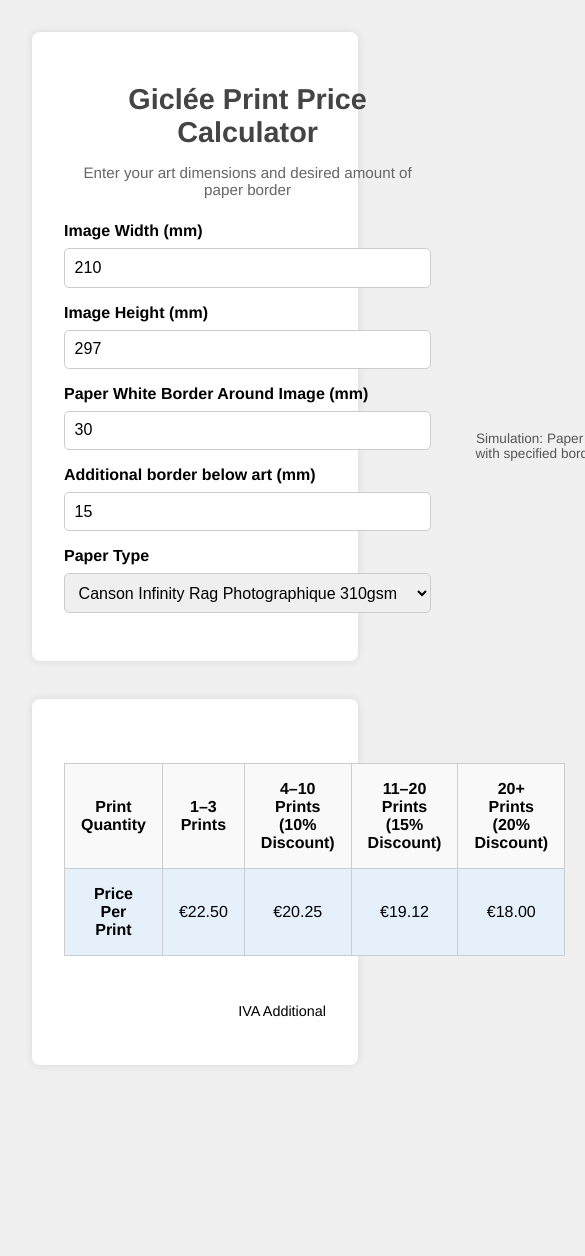
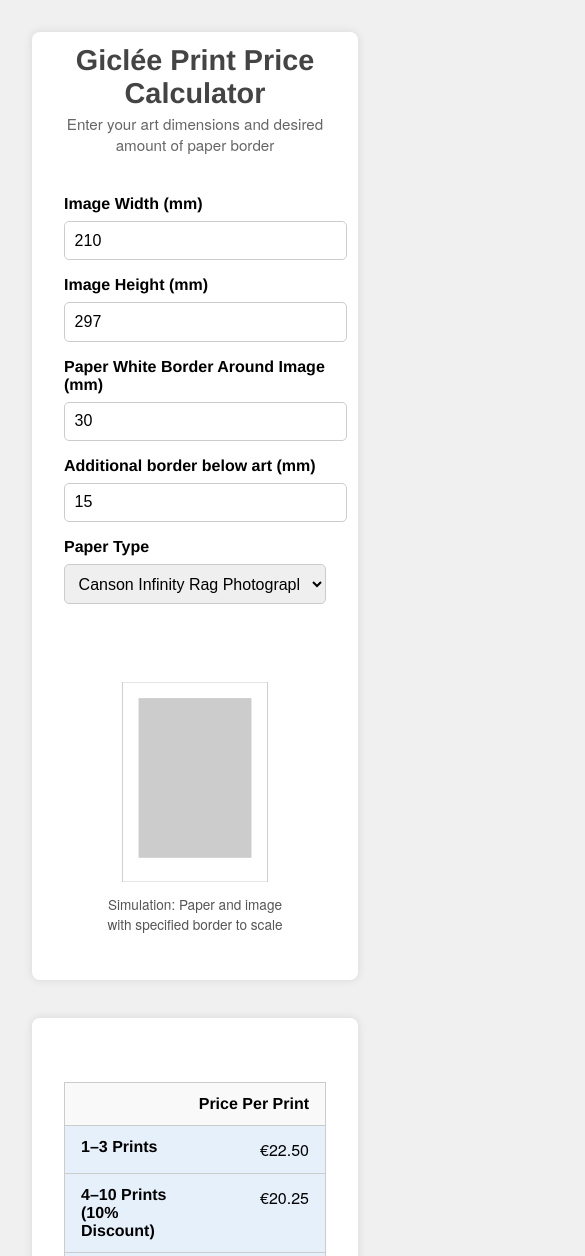
Before and after one commit to marktomaras/giclee-calculator, a plain HTML site: page index.html in a window 390 px wide. Shown: the top 1256 px of the page, 585 px wide, since content can reach past the window. Before the commit the page ends 1097 px from the top, so only its background shows below. Drawn offline with Linux system fonts and the light colour scheme.

Commit message:
Add files via upload

```diff
--- a/index.html
+++ b/index.html
@@ -1,10 +1,22 @@
 <!DOCTYPE html>
+
 <html lang="en">
 <head>
-  <meta charset="utf-8" />
-  <meta content="width=device-width, initial-scale=1.0" name="viewport" />
-  <title>Giclée Print Calculator</title>
+<meta charset="utf-8"/>
+<meta content="width=device-width, initial-scale=1.0" name="viewport"/>
+<title>
+   Giclée Print Calculator
+  </title>
 <style>
+   @font-face {
+      font-family: 'Helvetica Neue';
+      src: local('Helvetica Neue'), local('HelveticaNeue');
+    }
+    @font-face {
+      font-family: 'Helvetica Neue Light';
+      src: local('Helvetica Neue Light'), local('HelveticaNeue-Light');
+      font-weight: 300;
+    }
     body {
       font-family: 'Helvetica Neue', Arial, sans-serif;
       background-color: #f0f0f0;
@@ -59,8 +71,7 @@
       font-weight: bold;
       margin-bottom: 0.5rem;
     }
-    input[type="number"],
-    select {
+    input[type="number"], select {
       padding: 0.6rem;
       font-size: 1rem;
       border: 1px solid #ccc;
@@ -71,12 +82,13 @@
       width: 100%;
       border-collapse: collapse;
       margin-top: 2rem;
+      font-family: 'Helvetica Neue', Arial, sans-serif;
     }
-    .discount-table th,
-    .discount-table td {
+    .discount-table th, .discount-table td {
       border: 1px solid #ccc;
       padding: 1rem;
       text-align: center;
+      vertical-align: middle;
     }
     .discount-table th {
       background-color: #f9f9f9;
@@ -84,84 +96,280 @@
     .discount-table td {
       background-color: #e6f0fa;
     }
+    .discount-table th:not(:first-child) {
+      font-family: 'Helvetica Neue Light', Arial, sans-serif;
+      font-weight: 300;
+    }
+    input[type=number]::-webkit-inner-spin-button,
+    input[type=number]::-webkit-outer-spin-button {
+      -webkit-appearance: none;
+      margin: 0;
+    }
+    input[type=number] {
+      -moz-appearance: textfield;
+    }
+
+@media (max-width: 600px) {
+  .form-row {
+    flex-direction: column;
+  }
+  .form-group {
+    width: 100%;
+  }
+  input[type="number"], select {
+    width: 100%;
+  }
+}
+
+
+@media (max-width: 600px) {
+  .calculator {
+    flex-direction: column;
+  }
+  .form-row {
+    flex-direction: column;
+  }
+  .form-group {
+    width: 100%;
+  }
+  input[type="number"], select {
+    width: 100%;
+  }
+  #previewContainer {
+    order: 3;
+    margin-top: 8mm;
+  }
+}
+
+
+@media (max-width: 600px) {
+  .discount-table {
+    display: grid;
+    grid-template-columns: 1fr 1fr;
+    gap: 0.5rem;
+    width: 100%;
+    border-collapse: separate;
+    border-spacing: 0;
+  }
+  .discount-table thead,
+  .discount-table tbody,
+  .discount-table tr {
+    display: contents;
+  }
+  .discount-table th,
+  .discount-table td {
+    border: 1px solid #ccc;
+    padding: 1rem;
+    text-align: center;
+    background: #e6f0fa;
+  }
+  .discount-table th:first-child,
+  .discount-table td:first-child {
+    background: #f9f9f9;
+    font-weight: bold;
+  }
+}
+
+
+@media (max-width: 600px) {
+  .discount-table {
+    width: 100%;
+    border-collapse: collapse;
+    display: block;
+  }
+  .discount-table thead {
+    display: none;
+  }
+  .discount-table tbody tr {
+    display: block;
+    margin-bottom: 1rem;
+    border: 1px solid #ccc;
+    background: #e6f0fa;
+  }
+  .discount-table td {
+    display: flex;
+    justify-content: space-between;
+    padding: 0.75rem 1rem;
+    border: none;
+    border-bottom: 1px solid #ccc;
+  }
+  .discount-table td:last-child {
+    border-bottom: none;
+  }
+  .discount-table td:before {
+    content: attr(data-label);
+    font-weight: bold;
+    flex-basis: 50%;
+    text-align: left;
+  }
+}
+
 </style>
 </head>
 <body>
 <div class="calculator">
 <div class="form-area">
-      <h1>Giclée Print Price Calculator</h1>
-      <p class="subtitle">Enter your art dimensions and desired amount of paper border</p>
+<h1 style="text-align: center; margin-top: -20px; margin-bottom: 0.2rem; width: 100%;">
+     Giclée Print Price Calculator
+    </h1>
+<p class="subtitle" style="text-align: center; margin-top: 0; margin-bottom: 2.5rem; width: 100%;">
+     Enter your art dimensions and desired amount of paper border
+    </p>
 <div class="form-row">
 <div class="form-group">
-          <label for="imgWidth">Image Width (mm)</label>
-          <input id="imgWidth" type="number" value="210" />
+<label for="imgWidth">
+       Image Width (mm)
+      </label>
+<input id="imgWidth" type="number" value="210"/>
 </div>
 <div class="form-group">
-          <label for="imgHeight">Image Height (mm)</label>
-          <input id="imgHeight" type="number" value="297" />
+<label for="imgHeight">
+       Image Height (mm)
+      </label>
+<input id="imgHeight" type="number" value="297"/>
 </div>
 </div>
 <div class="form-row">
 <div class="form-group">
-          <label for="border">Paper White Border Around Image (mm)</label>
-          <input id="border" type="number" value="30" />
+<label for="border">
+       Paper White Border Around Image (mm)
+      </label>
+<input id="border" type="number" value="30"/>
 </div>
 <div class="form-group">
-          <label for="bottomExtra">Additional border below art (mm)</label>
-          <input id="bottomExtra" type="number" value="15" />
+<label for="bottomExtra">
+       Additional border below art (mm)
+      </label>
+<input id="bottomExtra" type="number" value="15"/>
 </div>
 </div>
 <div class="form-row">
 <div class="form-group">
-          <label for="paper">Paper Type</label>
+<label for="paper">
+       Paper Type
+      </label>
+
 <select id="paper">
-            <option value="160">Canson Infinity Rag Photographique 310gsm</option>
-            <option value="165">Canson Infinity Arches 88 310gsm</option>
-            <option value="160">Canson Infinity Arches BFK Rives 310gsm</option>
-            <option value="165">Canson Infinity Arches Aquarelle 310gsm</option>
-            <option value="167">Canson Infinity Baryta Prestige II 340gsm</option>
-            <option value="161">Canson Infinity Edition Etching Rag II 310gsm</option>
-            <option value="161">Hahnemühle Torchon 285gsm</option>
-            <option value="166">Hahnemühle William Turner 310gsm</option>
-            <option value="147">Hahnemühle Photo Matte Fiber 200gsm</option>
-            <option value="167">Hahnemühle Fine Art Baryta 325gsm</option>
-            <option value="154">Awagami Bamboo 170gsm</option>
+<option value="160">
+        Canson Infinity Rag Photographique 310gsm
+       </option>
+<option value="165">
+        Canson Infinity Arches 88 310gsm
+       </option>
+<option value="160">
+        Canson Infinity Arches BFK Rives 310gsm
+       </option>
+<option value="165">
+        Canson Infinity Arches Aquarelle 310gsm
+       </option>
+<option value="167">
+        Canson Infinity Baryta Prestige II 340gsm
+       </option>
+<option value="161">
+        Canson Infinity Edition Etching Rag II 310gsm
+       </option>
+<option value="161">
+        Hahnemühle Torchon 285gsm
+       </option>
+<option value="166">
+        Hahnemühle William Turner 310gsm
+       </option>
+<option value="147">
+        Hahnemühle Photo Matte Fiber 200gsm
+       </option>
+<option value="167">
+        Hahnemühle Fine Art Baryta 325gsm
+       </option>
+<option value="154">
+        Awagami Bamboo 170gsm
+       </option>
 </select>
+
 </div>
 </div>
 </div>
-    <div class="preview-area" id="previewContainer">
-      <svg height="200" id="previewSVG" width="200" xmlns="http://www.w3.org/2000/svg"></svg>
+<div class="preview-area" id="previewContainer" style="margin-top: 8mm;">
+<svg height="200" id="previewSVG" width="200" xmlns="http://www.w3.org/2000/svg">
+</svg>
 <p style="font-size: 0.85rem; color: #555; font-family: 'Helvetica Neue';margin-top: 12px; text-align: center;">
-        Simulation: Paper and image<br />with specified border to scale
+     Simulation: Paper and image
+     <br/>
+     with specified border to scale
     </p>
 </div>
 </div>
-
 <div class="calculator" style="margin-top: 1cm; flex-direction: column;">
 <table class="discount-table">
 <thead>
 <tr>
-          <th>Print Quantity</th>
-          <th>1–3 Prints</th>
-          <th>4–10 Prints<br />(10% Discount)</th>
-          <th>11–20 Prints<br />(15% Discount)</th>
-          <th>20+ Prints<br />(20% Discount)</th>
+<th>
+       Print Quantity
+      </th>
+<th>
+       1–3 Prints
+      </th>
+<th>
+<span style="font-family: 'Helvetica Neue';">
+        4–10 Prints
+       </span>
+<br/>
+<span style="font-family: 'Helvetica Neue Light';">
+        (10% Discount)
+       </span>
+</th>
+<th>
+<span style="font-family: 'Helvetica Neue';">
+        11–20 Prints
+       </span>
+<br/>
+<span style="font-family: 'Helvetica Neue Light';">
+        (15% Discount)
+       </span>
+</th>
+<th>
+<span style="font-family: 'Helvetica Neue';">
+        20+ Prints
+       </span>
+<br/>
+<span style="font-family: 'Helvetica Neue Light';">
+        (20% Discount)
+       </span>
+</th>
 </tr>
 </thead>
 <tbody>
 <tr>
-          <td><strong>Price Per Print</strong></td>
-          <td id="price1to3">€0.00</td>
-          <td id="price4to10">€0.00</td>
-          <td id="price11to20">€0.00</td>
-          <td id="price20plus">€0.00</td>
+<td>
+<strong>
+        Price Per Print
+       </strong>
+</td>
+<td id="price1to3" data-label="1–3 Prints">
+       €0.00
+      </td>
+<td id="price4to10" data-label="4–10 Prints (10% Discount)">
+       €0.00
+      </td>
+<td id="price11to20" data-label="11–20 Prints (15% Discount)">
+       €0.00
+      </td>
+<td id="price20plus" data-label="20+ Prints (20% Discount)">
+       €0.00
+      </td>
 </tr>
 </tbody>
 </table>
-    <p style="text-align: right; font-size: 0.9rem;">IVA Additional</p>
+
+<div style="display: flex; justify-content: space-between; align-items: center; margin-top: 0rem;">
+  <p style="font-size: 0.9rem; color: #666; font-family: 'Helvetica Neue'; margin: 0;">
+
+  </p>
+  <p style="font-size: 0.9rem; color: #666; font-family: 'Helvetica Neue'; margin: 0;">
+    IVA Additional
+  </p>
 </div>
 
+</div>
 <script>
    function calculatePrice() {
       const imgWidth = parseFloat(document.getElementById('imgWidth').value);
@@ -169,6 +377,8 @@
       const border = parseFloat(document.getElementById('border').value);
       const bottomExtra = parseFloat(document.getElementById('bottomExtra').value);
       const paperRate = parseFloat(document.getElementById('paper').value);
+
+      updatePreview(imgWidth, imgHeight, border, bottomExtra);
 
       const totalWidth = imgWidth + 2 * border;
       const totalHeight = imgHeight + 2 * border + bottomExtra;
@@ -232,7 +442,7 @@
       svg.appendChild(imageRect);
     }
 
-    window.onload = function () {
+    window.onload = function() {
       calculatePrice();
       ['imgWidth', 'imgHeight', 'border', 'bottomExtra', 'paper'].forEach(id => {
         document.getElementById(id).addEventListener('input', calculatePrice);
```
Lines whose indentation alone changed are shown as unchanged.
